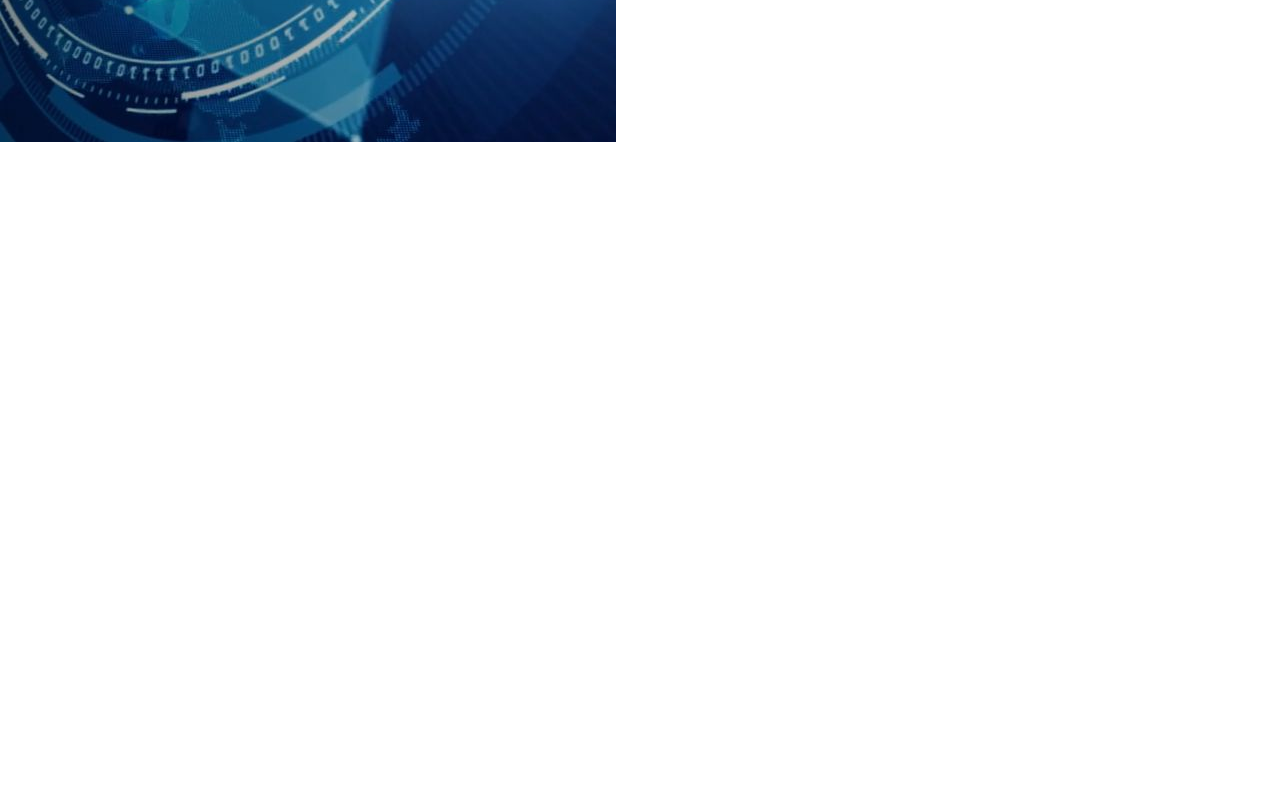
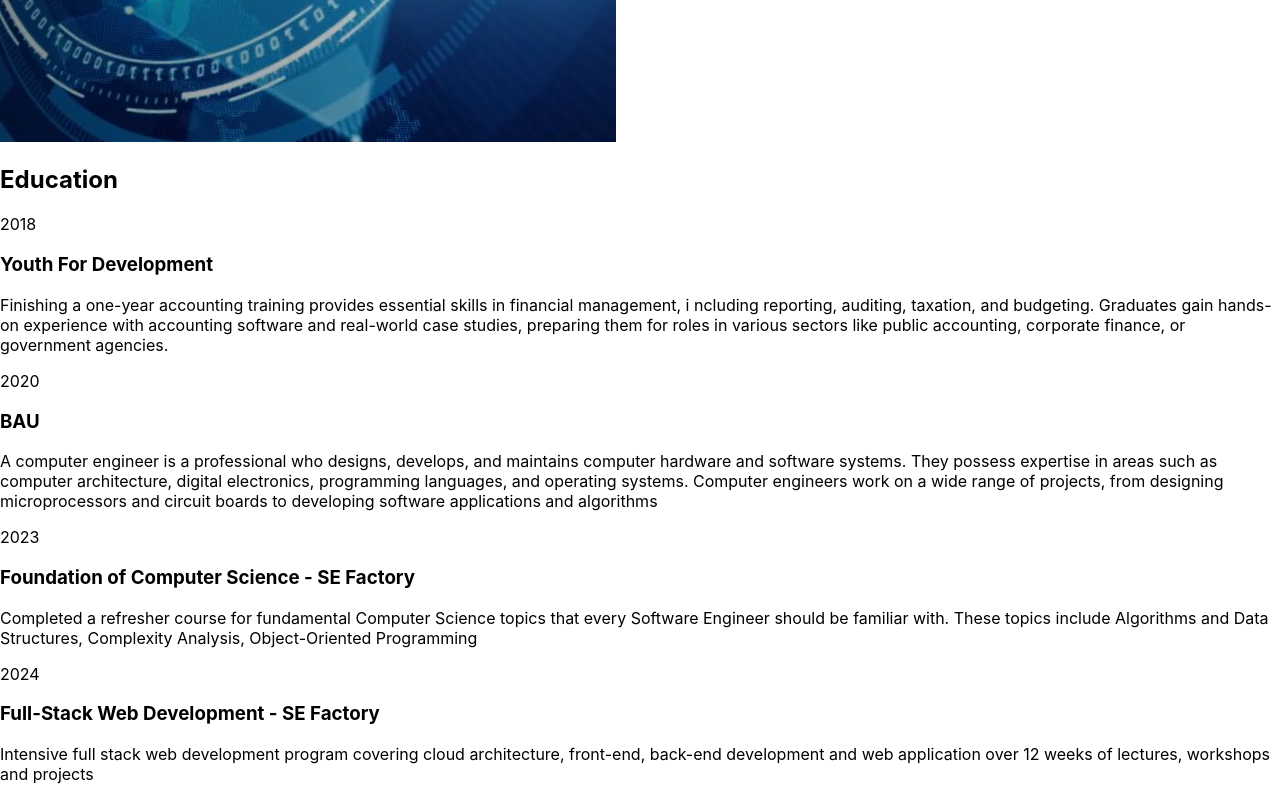
Before and after one commit to MahmoudAlHaj4/-Personal-Portfolio-Website, a React (Create React App) app in the folder personalwebsite/: page / in a window 1280 px wide. Shown: the part 848-1648 px from the top of the page. Before the commit the page ends 994 px from the top, so only its background shows below. Built offline with nearby package versions, Linux system fonts and the light colour scheme.

Commit message:
add education section

```diff
--- a/personalwebsite/src/profile/profile.jsx
+++ b/personalwebsite/src/profile/profile.jsx
@@ -50,7 +50,71 @@ const Profile = ()=>{
             </div>
             </section>
 
+            <section>
+                <h2 className="head">Education</h2>
+                <div className="education">
+                <div className="timeline-items flex">
+                    <div className="timeline-item">
+                        <div className="timeline-dot"></div>
+                            <div className="timeline-date">
+                                2018
+                            </div>
+                            <div className="timeline-content">
+                                <h3>Youth For Development</h3>
+                                <p>
+                                    Finishing a one-year accounting training provides essential skills in financial management, i
+                                    ncluding reporting, auditing, taxation, and budgeting. Graduates gain hands-on experience with accounting software and real-world case studies, preparing them for roles in various sectors like public accounting,
+                                    corporate finance, or government agencies.
+</p>
+                            </div>
 
+                    </div>
+                    <div className="timeline-item">
+                        <div className="timeline-dot"></div>
+                            <div className="timeline-date">
+                                2020
+                            </div>
+                            <div className="timeline-content">
+                                <h3>BAU</h3>
+                                <p>
+                                    A computer engineer is a professional who designs, develops, and maintains computer hardware and software systems.
+                                    They possess expertise in areas such as computer architecture, digital electronics,
+                                    programming languages, and operating systems. Computer engineers work on a wide range of projects,
+                                    from designing microprocessors
+                                    and circuit boards to developing software applications and algorithms</p>
+                            </div>
+                    </div>
+                    <div className="timeline-item">
+                        <div className="timeline-dot"></div>
+                            <div className="timeline-date">
+                                2023
+                            </div>
+                            <div className="timeline-content">
+                                <h3>Foundation of Computer Science - SE Factory</h3>
+                                <p>Completed a refresher course for fundamental Computer Science topics
+                                    that every Software Engineer should be familiar with. These topics include
+                                    Algorithms and Data Structures, Complexity Analysis, Object-Oriented
+                                    Programming </p>
+                            </div>
+                    </div>
+                    <div className="timeline-item">
+                        <div className="timeline-dot"></div>
+                            <div className="timeline-date">
+                                2024
+                            </div>
+                            <div className="timeline-content">
+                                <h3>Full-Stack Web Development - SE Factory</h3>
+                                <p>Intensive full stack web development program covering cloud
+                                architecture, front-end, back-end development and web application over
+                                12 weeks of lectures, workshops and projects</p>
+                            </div>
+                    </div>
+                    <div className="timeline-item">
+                        <div className="timeline-dot"></div>
+                    </div>
+                </div>
+                </div>
+            </section>
 
 
 
```
